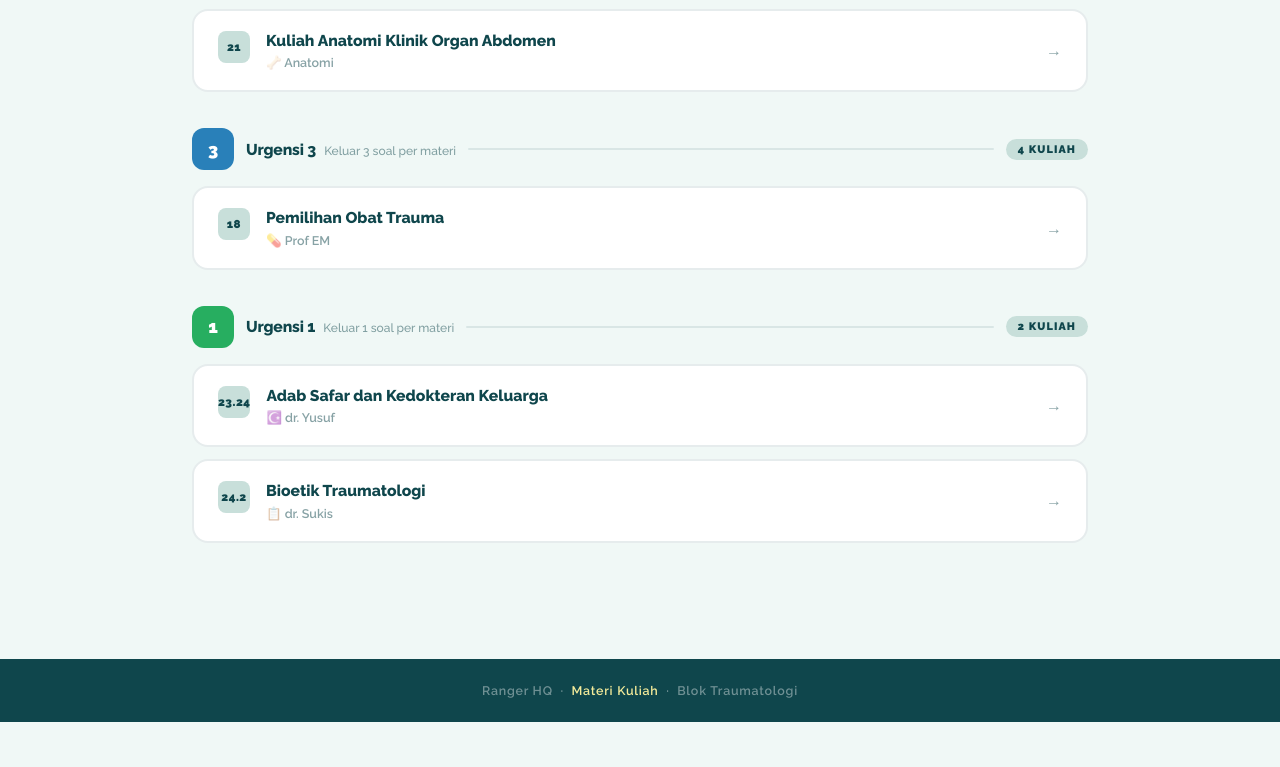
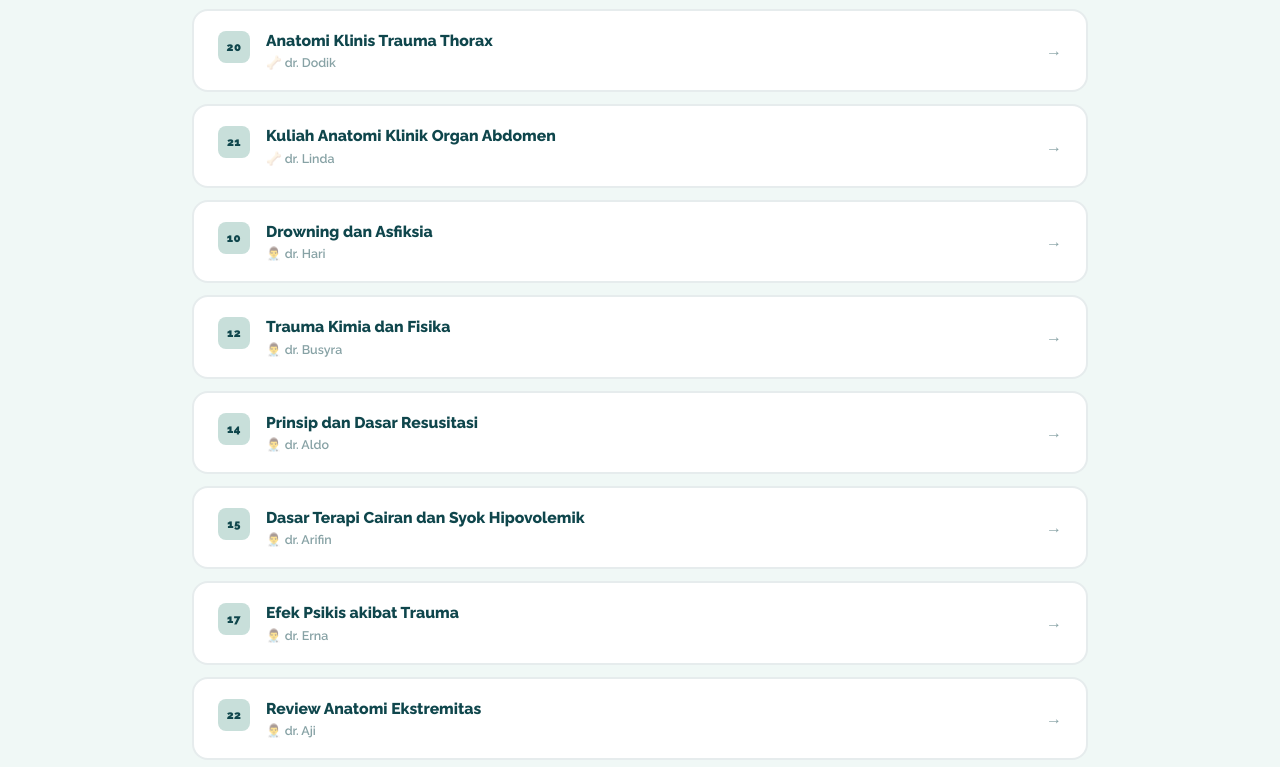
Before and after one commit to rose-max-heic/Ranger-HQ, a plain HTML site: page template-kuliah traumatologi.html in a window 1280 px wide. Shown: the part 1733-2500 px from the top of the page. Before the commit the page ends 2455 px from the top, so only its background shows below. Drawn offline with Linux system fonts and the light colour scheme.

Commit message:
Update template-kuliah traumatologi.html

```diff
--- a/template-kuliah traumatologi.html
+++ b/template-kuliah traumatologi.html
@@ -305,6 +305,17 @@
           <div class="card-arrow">→</div>
         </div>
       </a>
+
+    <a href="kuliah-blok-trauma/4.K Manajemen Luka Bakar.html" style="text-decoration:none;color:inherit;display:block;">
+        <div class="kuliah-card" data-urgency="5" data-title="Manajemen Luka Bakar" data-doctor="dr. Hita">
+          <div class="card-num">4</div>
+          <div class="card-body">
+            <div class="card-title">Manajemen Luka Bakar</div>
+            <div class="card-doctor">👨‍⚕️ dr. Hita</div>
+          </div>
+          <div class="card-arrow">→</div>
+        </div>
+      </a>
     </div>
 
     <!-- ════ URGENSI 4 ════ -->
@@ -419,11 +430,77 @@
       </a>
 
       <a href="kuliah-blok-trauma/21.K Kuliah Anatomi Klinik Organ Abdomen.html" style="text-decoration:none;color:inherit;display:block;">
-        <div class="kuliah-card" data-urgency="3" data-title="Kuliah Anatomi Klinik Organ Abdomen" data-doctor="Anatomi">
+        <div class="kuliah-card" data-urgency="3" data-title="Kuliah Anatomi Klinik Organ Abdomen" data-doctor="dr. Linda">
           <div class="card-num">21</div>
           <div class="card-body">
             <div class="card-title">Kuliah Anatomi Klinik Organ Abdomen</div>
-            <div class="card-doctor">🦴 Anatomi</div>
+            <div class="card-doctor">🦴 dr. Linda</div>
+          </div>
+          <div class="card-arrow">→</div>
+        </div>
+      </a>
+
+    <a href="kuliah-blok-trauma/10.K Asfiksia dan Drowning - dr. Hari.html" style="text-decoration:none;color:inherit;display:block;">
+        <div class="kuliah-card" data-urgency="3" data-title="Drowning dan Asfiksia" data-doctor="dr. Hari">
+          <div class="card-num">10</div>
+          <div class="card-body">
+            <div class="card-title">Drowning dan Asfiksia</div>
+            <div class="card-doctor">👨‍⚕️ dr. Hari</div>
+          </div>
+          <div class="card-arrow">→</div>
+        </div>
+      </a>
+
+    <a href="kuliah-blok-trauma/11.2.K Trauma Kimia & Fisika - dr. Busyro.html" style="text-decoration:none;color:inherit;display:block;">
+        <div class="kuliah-card" data-urgency="3" data-title="Trauma Kimia dan Fisika" data-doctor="dr. Busyra">
+          <div class="card-num">12</div>
+          <div class="card-body">
+            <div class="card-title">Trauma Kimia dan Fisika</div>
+            <div class="card-doctor">👨‍⚕️ dr. Busyra</div>
+          </div>
+          <div class="card-arrow">→</div>
+        </div>
+      </a>
+
+    <a href="kuliah-blok-trauma/14.K Prinsip Penyelamatan Medis (Dasar-Dasar Resusitasi) - dr. Aldo.html" style="text-decoration:none;color:inherit;display:block;">
+        <div class="kuliah-card" data-urgency="3" data-title="Prinsip dan Dasar Resusitasi" data-doctor="dr. Aldo">
+          <div class="card-num">14</div>
+          <div class="card-body">
+            <div class="card-title">Prinsip dan Dasar Resusitasi</div>
+            <div class="card-doctor">👨‍⚕️ dr. Aldo</div>
+          </div>
+          <div class="card-arrow">→</div>
+        </div>
+      </a>
+
+    <a href="kuliah-blok-trauma/15.K Syok hipovolemik terapi cairan - dr. Arifin.html" style="text-decoration:none;color:inherit;display:block;">
+        <div class="kuliah-card" data-urgency="3" data-title="Dasar Terapi Cairan dan Syok Hipovolemik" data-doctor="dr. Arifin">
+          <div class="card-num">15</div>
+          <div class="card-body">
+            <div class="card-title">Dasar Terapi Cairan dan Syok Hipovolemik</div>
+            <div class="card-doctor">👨‍⚕️ dr. Arifin</div>
+          </div>
+          <div class="card-arrow">→</div>
+        </div>
+      </a>
+
+    <a href="kuliah-blok-trauma/17.K Penanganan Efek Psikis Trauma - dr. Erna.html" style="text-decoration:none;color:inherit;display:block;">
+        <div class="kuliah-card" data-urgency="3" data-title="Efek Psikis akibat Trauma" data-doctor="dr. Erna">
+          <div class="card-num">17</div>
+          <div class="card-body">
+            <div class="card-title">Efek Psikis akibat Trauma</div>
+            <div class="card-doctor">👨‍⚕️ dr. Erna</div>
+          </div>
+          <div class="card-arrow">→</div>
+        </div>
+      </a>
+
+    <a href="kuliah-blok-trauma/22.K Anatomi Ekstremitas - dr. Aji.html" style="text-decoration:none;color:inherit;display:block;">
+        <div class="kuliah-card" data-urgency="3" data-title="Review Anatomi Ekstremitas" data-doctor="dr. Aji">
+          <div class="card-num">22</div>
+          <div class="card-body">
+            <div class="card-title">Review Anatomi Ekstremitas</div>
+            <div class="card-doctor">👨‍⚕️ dr. Aji</div>
           </div>
           <div class="card-arrow">→</div>
         </div>
```
